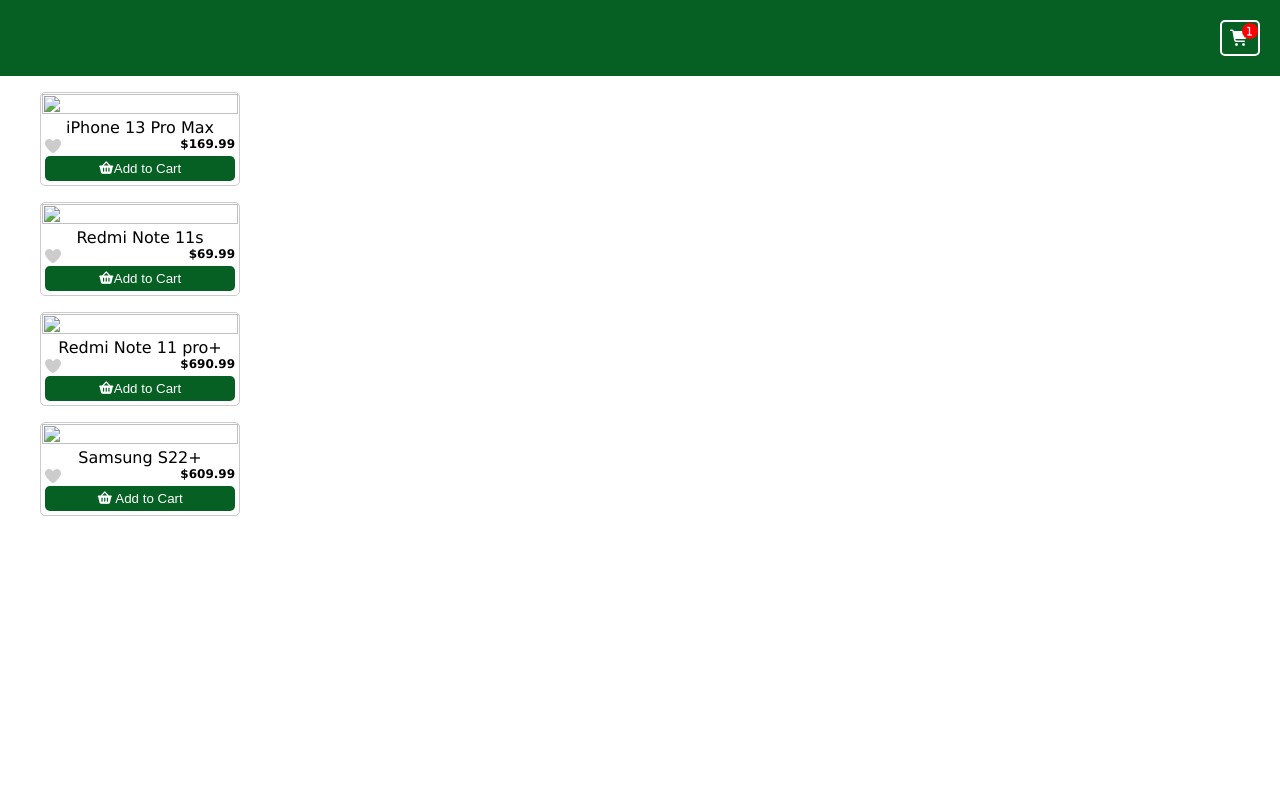
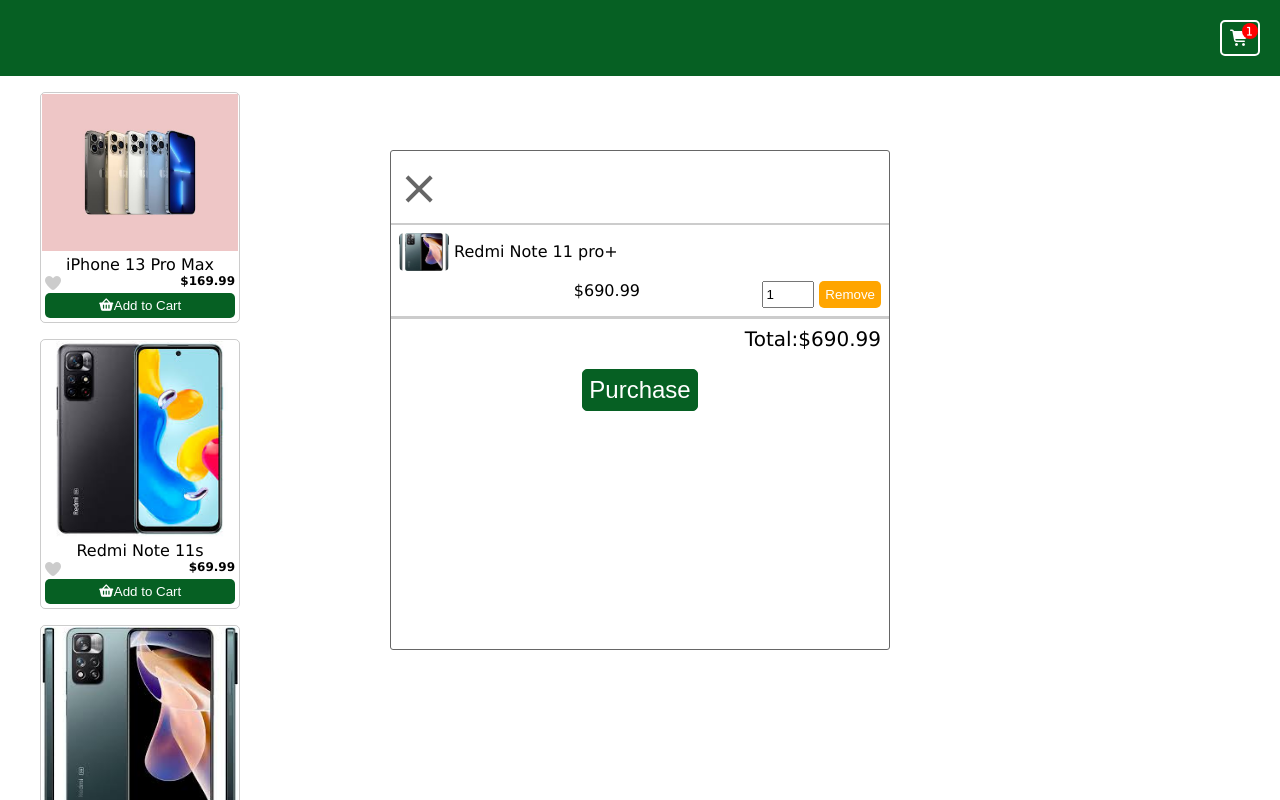
Before and after one commit to Mbahvictor16/shopping-cart-with-javascript, a plain HTML site: page index.html in a window 1280 px wide. Both pictures are taken after a click on the element 1240 px from the left and 38 px from the top of the page. Shown: the top 800 px of the page. Drawn offline with Linux system fonts and the light colour scheme; files that its build step writes are made by us from their sources.

Commit message:
Update index.html

```diff
--- a/index.html
+++ b/index.html
@@ -5,8 +5,8 @@
     <meta charset="UTF-8">
     <meta http-equiv="X-UA-Compatible" content="IE=edge">
     <meta name="viewport" content="width=device-width, initial-scale=1.0">
-    <link rel="stylesheet" href="font6/css/all.css">
-    <link rel="stylesheet" href="font6/css/style.css">
+    <link rel="stylesheet" href="all.css">
+    <link rel="stylesheet" href="style.css">
     <title>Cart Shopping</title>
 </head>
 <body>
@@ -16,7 +16,7 @@
 
     <section class="product">
         <figure>
-            <img src="img/iphone13promax.jpeg" alt="">
+            <img src="iphone13promax.jpeg" alt="">
             <figcaption>
                 <div class="product-name">iPhone 13 Pro Max</div>
                 <div class="price-like">
@@ -32,7 +32,7 @@
         </figure>
 
         <figure>
-            <img src="img/redminote11s.jpeg" alt="">
+            <img src="redminote11s.jpeg" alt="">
             <figcaption>
                 <div class="product-name">Redmi Note 11s</div>
                 <div class="price-like">
@@ -48,7 +48,7 @@
         </figure>
 
         <figure>
-            <img src="img/redminote11pro+.jpeg" alt="">
+            <img src="redminote11pro+.jpeg" alt="">
             <figcaption>
                 <div class="product-name">Redmi Note 11 pro+</div>
                 <div class="price-like">
@@ -64,7 +64,7 @@
         </figure>
 
         <figure>
-            <img src="img/samsungS22+(2).jpeg" alt="">
+            <img src="samsungS22+(2).jpeg" alt="">
             <figcaption>
                 <div class="product-name">Samsung S22+</div>
                 <div class="price-like">
@@ -84,7 +84,7 @@
                 <div id="close-cart"><span id="close-cart-page">&times;</span></div>
                 <div class="table-body">
                     <div class="table-row">
-                        <div class="product"><img src="img/redminote11pro+.jpeg"> <span class="cart-product-name">Redmi Note 11 pro+</span></div>
+                        <div class="product"><img src="redminote11pro+.jpeg"> <span class="cart-product-name">Redmi Note 11 pro+</span></div>
                         <div class="item">&dollar;690.99</div>
                         <div class="quantity"><input class="quantity-input" type="number" value="1"> <button class="remove">Remove</button></div>
                     </div>
@@ -96,6 +96,6 @@
 
     </section>
 
-    <script src="js/index.js"></script>
+    <script src="index.js"></script>
 </body>
 </html>
```
